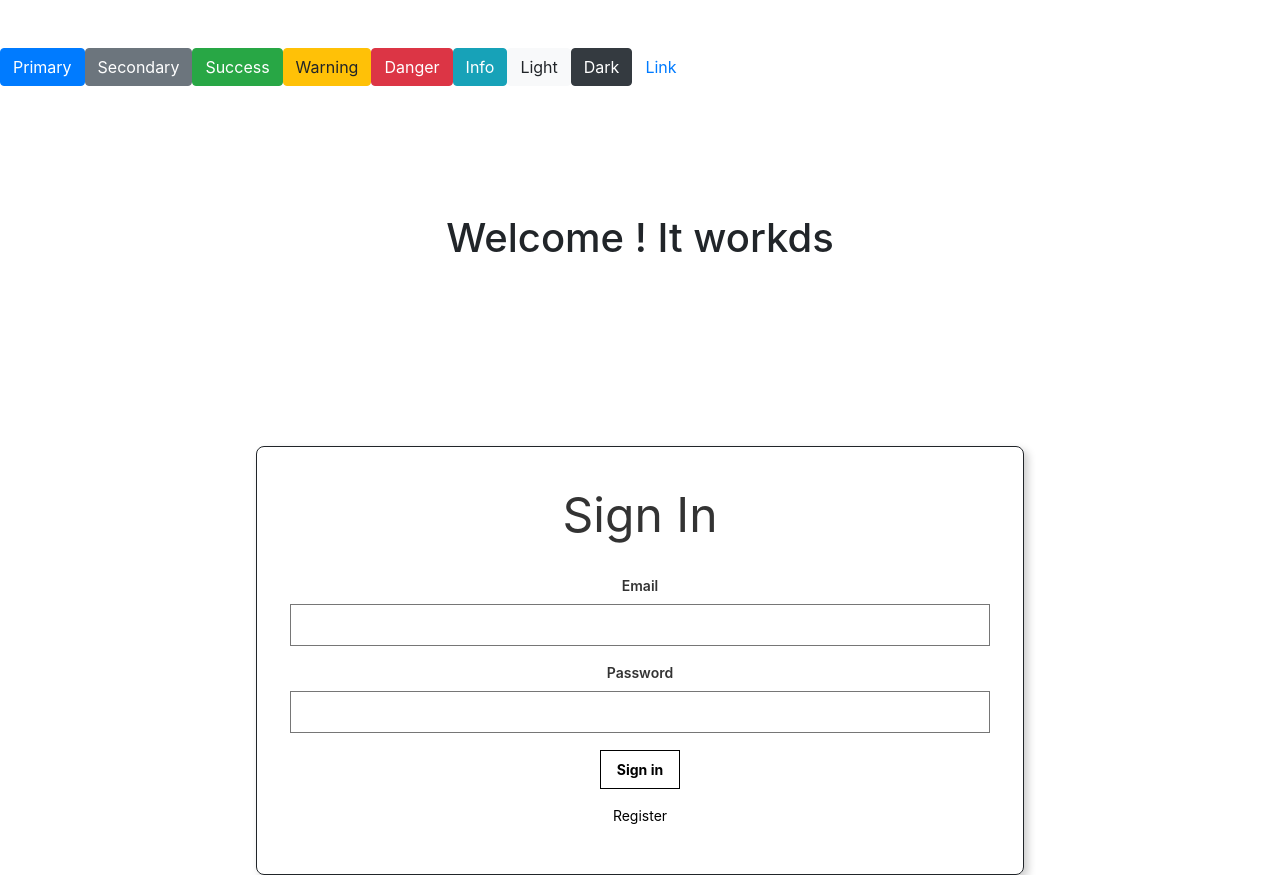
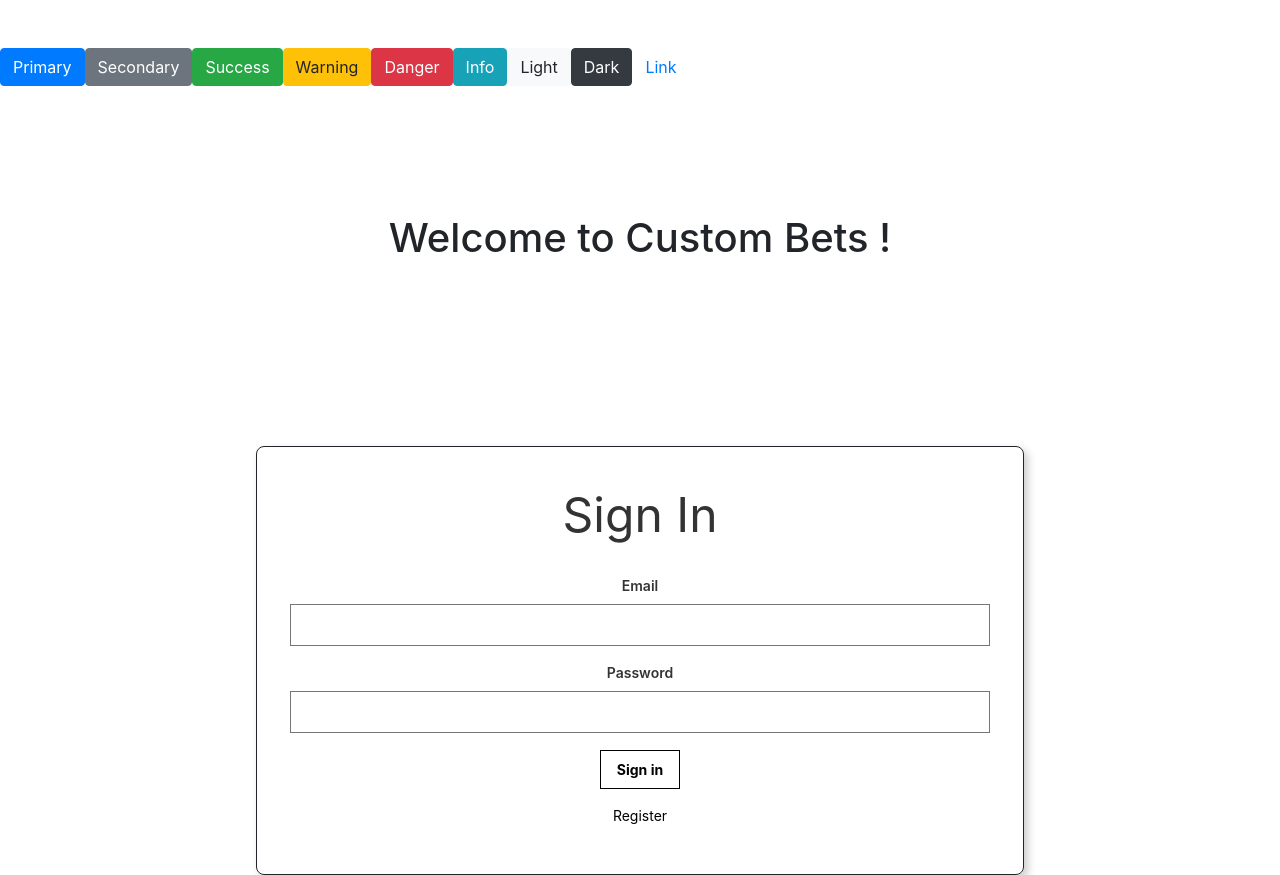
Before and after one commit to jonahk0702/BettingApp, a React (Create React App) app: page / in a window 1280 px wide. Built offline with nearby package versions, Linux system fonts and the light colour scheme.

Commit message:
We need to think of a name

```diff
--- a/src/components/navbar/NavBar.js
+++ b/src/components/navbar/NavBar.js
@@ -27,7 +27,7 @@ const Navbar = () => {
         <Button variant="link">Link</Button>
       </ButtonToolbar>
 
-      <h1 className="tc pa6"> Welcome ! It workds </h1>
+      <h1 className="tc pa6"> Welcome to Custom Bets ! </h1>
     </div>
   );
 };
```
